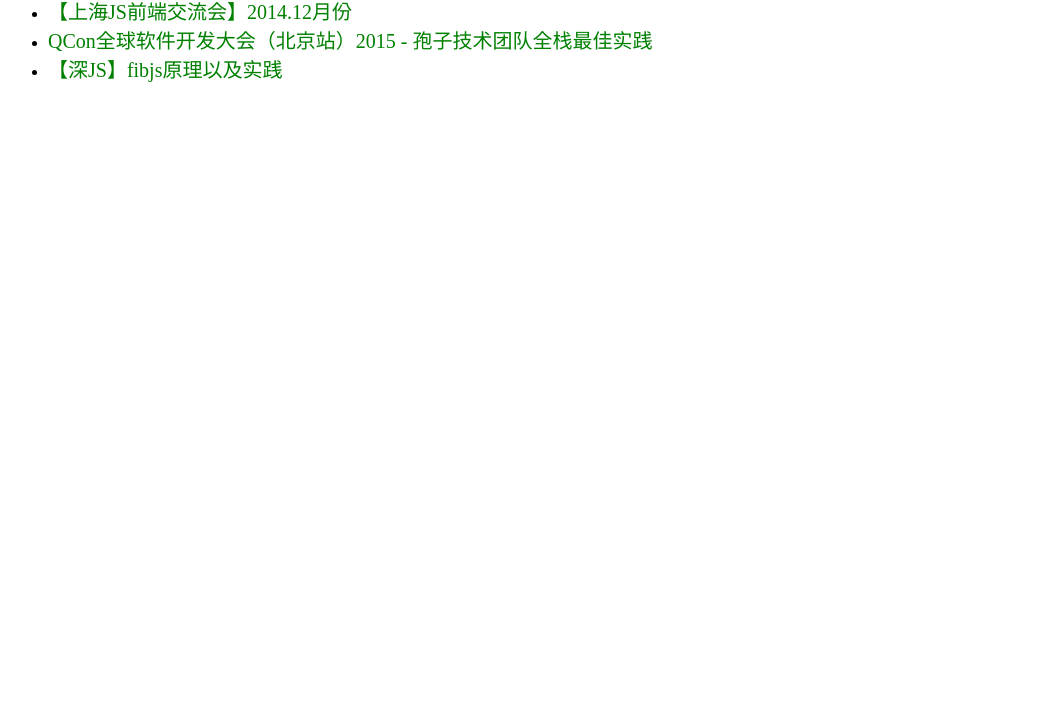
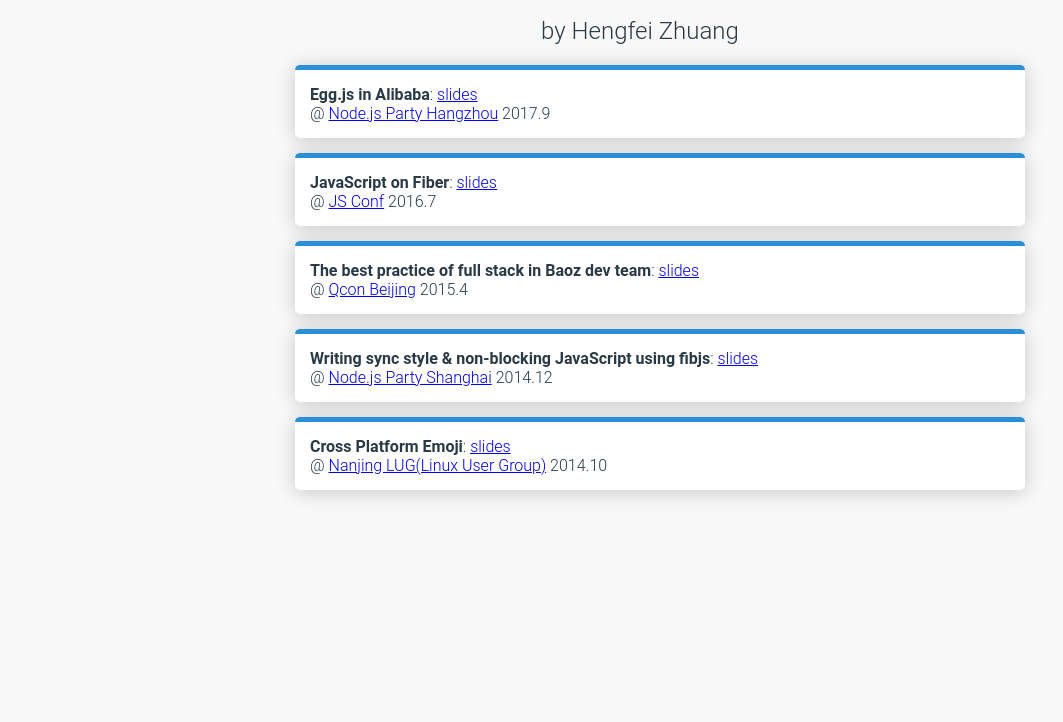
Before and after one commit to ngot/slides, a plain HTML site: page index.html in a window 1280 px wide. Shown: the part 78-800 px from the top of the page, without its empty margins (0-1063 px from the left). Drawn offline with nearby package versions, Linux system fonts and the light colour scheme.

Commit message:
update style

```diff
--- a/index.html
+++ b/index.html
@@ -3,22 +3,16 @@
 <head lang="en">
     <meta charset="UTF-8">
     <meta name="viewport" content="width=device-width; initial-scale=1.0; maximum-scale=1.0; minimum-scale=1.0; user-scalable=no;" />
-    <title></title>
-    <style>
-        a{
-            text-decoration:none;
-            font-size: 20px;
-            color: #008000;
-        }
-    </style>
+    <title>Speaker - Hengfei Zhuang</title>
+    <link rel="stylesheet" type="text/css" href="style.css">
 </head>
 <body>
-<ul>
-    <li><a href="emoji/index.html" target="_blank">南京 LUG 2014.10 聚会 - 跨终端Emoji-slides</a></li>
-    <li><a href="pdfs/fibjs同步大法实践.pdf" target="_blank">上海 2014年12月20日 NodeParty - fibjs同步大法实践-slides</a></li>
-    <li><a href="pdfs/上海JS前端交流会2014.12月份.pdf" target="_blank">【上海JS前端交流会】2014.12月份</a></li>
-    <li><a href="http://www.stuq.org/ppt/show/54/81f1c92a5692f98590617d7d6ec2038e" target="_blank">QCon全球软件开发大会（北京站）2015 - 孢子技术团队全栈最佳实践</a></li>
-    <li><a href="pdfs/ShenJS_fibjs.pdf" target="_blank">【深JS】fibjs原理以及实践</a></li>
-</ul>
+    <h1>Speakers</h1>
+    <h2>by Hengfei Zhuang</h2>
+    <ul id="slides-block">
+    </ul>
+
+    <script src="https://code.jquery.com/jquery-1.12.4.min.js"></script>
+    <script src="index.js"></script>
 </body>
 </html>
--- /dev/null
+++ b/index.js
@@ -0,0 +1,57 @@
+var speakers = [
+    {
+      "name": "Egg.js in Alibaba",
+      "date": "2017.9",
+      "conf": "Node.js Party Hangzhou",
+      "website": "https://www.bagevent.com/event/751307",
+      "slides": "http://slides.ngot.me/pdfs/Egg.js%20%E5%9C%A8%E9%98%BF%E9%87%8C%E5%B7%B4%E5%B7%B4%E9%9B%86%E5%9B%A2%E7%9A%84%E7%9A%84%E5%AE%9E%E8%B7%B5%E8%BF%90%E7%94%A8.pdf"
+    },
+    {
+      "name": "JavaScript on Fiber",
+      "date": "2016.7",
+      "conf": "JS Conf",
+      "website": "http://2015.jsconf.cn/",
+      "slides": "http://slides.ngot.me/pdfs/ShenJS_fibjs.pdf"
+    },
+    {
+      "name": "The best practice of full stack in Baoz dev team",
+      "date": "2015.4",
+      "conf": "Qcon Beijing",
+      "website": "https://www.infoq.com/",
+      "slides": "http://www.infoq.com/cn/presentations/best-practice-of-baoz-technical-team-full-stack"
+    },
+    {
+      "name": "Writing sync style & non-blocking JavaScript using fibjs",
+      "date": "2014.12",
+      "conf": "Node.js Party Shanghai",
+      "website": "https://www.teambition.com/info/news/article?_id=5472c85c5beae35959ff67d4",
+      "slides": "http://slides.ngot.me/pdfs/fibjs%E5%90%8C%E6%AD%A5%E5%A4%A7%E6%B3%95%E5%AE%9E%E8%B7%B5.pdf"
+    },
+    {
+      "name": "Cross Platform Emoji",
+      "date": "2014.10",
+      "conf": "Nanjing LUG(Linux User Group)",
+      "website": "https://www.infoq.com/",
+      "slides": "http://slides.ngot.me/emoji/index.html"
+    }
+  ];
+
+var speakersList = '';
+
+for (var i = 0; i < speakers.length; i++) {
+	var slidesLink = '';
+	if (speakers[i].slides) {
+		slidesLink = '<a href="'+speakers[i].slides+'">slides</a>';
+	}
+	var confLink = speakers[i].conf;
+	if (speakers[i].website) {
+		confLink = '<a href="'+speakers[i].website+'">' + speakers[i].conf + '</a>';
+	}
+	speakersList += '<li>' +
+		'<div><strong>' + speakers[i].name + '</strong>: '+ slidesLink + '</div>' +
+		'<div>@ ' + confLink + ' ' + speakers[i].date + '</div></li>';
+}
+
+$(document).ready(function(){
+	$('#slides-block').append(speakersList);
+})
--- /dev/null
+++ b/style.css
@@ -0,0 +1,32 @@
+body {
+	width: 800px;
+	margin: 0 auto;
+	font-family: Roboto,sans-serif;
+	color: #293a46;
+	background-color: #f8f8f8;
+	font-weight: 300;
+}
+
+h1, h2 {
+    text-align: center;
+}
+
+h1 {
+	font-size: 38px;
+	font-weight: 300;
+}
+
+h2 {
+	font-size: 24px;
+	font-weight: 300;
+}
+
+li {
+	list-style-type: none;
+	border-top: 5px solid #2A90D5;
+	background-color: #fff;
+	box-shadow: 0 2px 20px rgba(0,0,0,0.2);
+	border-radius: 5px;
+	margin: 15px;
+	padding: 15px;
+}
```
